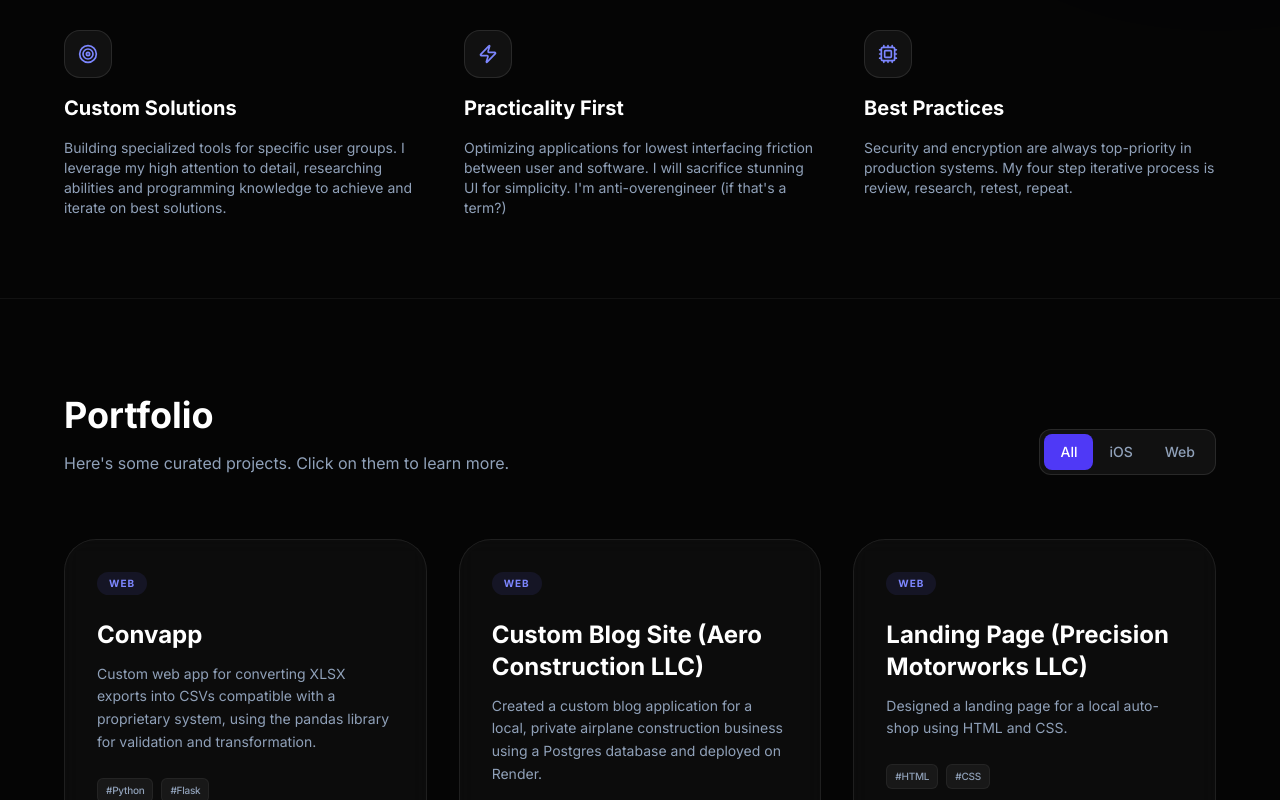
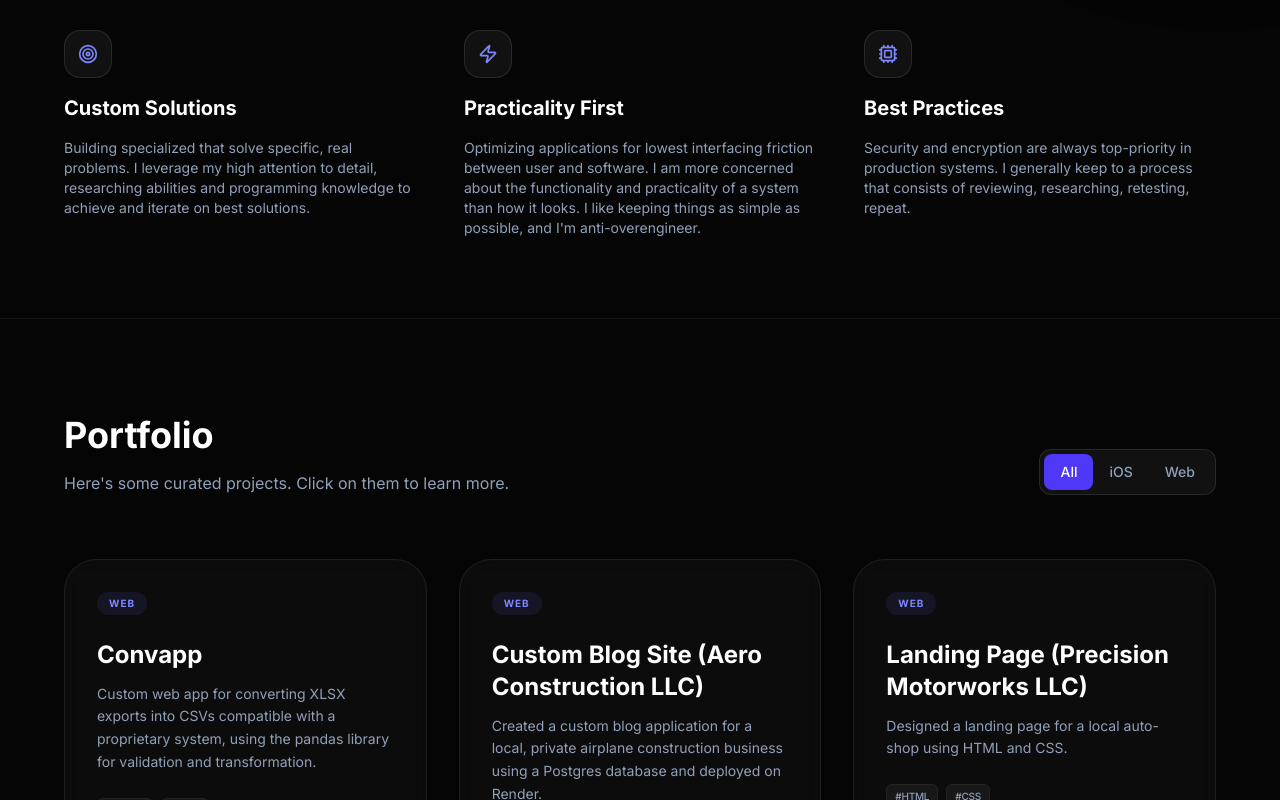
Before and after one commit to isaacjstriker/portfolio, a React (Vite) app: page / in a window 1280 px wide. Shown: the part 900-1700 px from the top of the page. Built offline with nearby package versions, Linux system fonts and the light colour scheme; the HTML template or start-up script is replaced by a standard one.

Commit message:
- Removed resume download - Added blog link - Revised some text

```diff
--- a/src/App.jsx
+++ b/src/App.jsx
@@ -90,6 +90,7 @@ export default function App() {
                     <div className="hidden md:flex items-center space-x-8 text-sm font-medium">
                         <a href="#projects" className="hover:text-white transition-colors leading-none">Projects</a>
                         <a href="#stack" className="hover:text-white transition-colors leading-none">Stack</a>
+                        <a href="https://medium.com/@strikerisaac480" target="_blank" rel="noopener noreferrer" className="hover:text-white transition-colors leading-none">Blog</a>
                         <a href="#"
                         onClick={(e) => {
                             e.preventDefault();
@@ -147,9 +148,9 @@ export default function App() {
             <section className="py-20 px-6 border-y border-white/5 items-center">
                 <div className="max-w-6xl mx-auto grid md:grid-cols-3 gap-12">
                     {[
-                        { title: "Custom Solutions", desc: "Building specialized tools for specific user groups. I leverage my high attention to detail, researching abilities and programming knowledge to achieve and iterate on best solutions.", icon: "target" },
-                        { title: "Practicality First", desc: "Optimizing applications for lowest interfacing friction between user and software. I will sacrifice stunning UI for simplicity. I'm anti-overengineer (if that's a term?)", icon: "zap" },
-                        { title: "Best Practices", desc: "Security and encryption are always top-priority in production systems. My four step iterative process is review, research, retest, repeat.", icon: "cpu" }
+                        { title: "Custom Solutions", desc: "Building specialized that solve specific, real problems. I leverage my high attention to detail, researching abilities and programming knowledge to achieve and iterate on best solutions.", icon: "target" },
+                        { title: "Practicality First", desc: "Optimizing applications for lowest interfacing friction between user and software. I am more concerned about the functionality and practicality of a system than how it looks. I like keeping things as simple as possible, and I'm anti-overengineer.", icon: "zap" },
+                        { title: "Best Practices", desc: "Security and encryption are always top-priority in production systems. I generally keep to a process that consists of reviewing, researching, retesting, repeat.", icon: "cpu" }
                     ].map((item, i) => (
                         <div key={i} className="space-y-4">
                             <div className="w-12 h-12 rounded-2xl bg-white/5 flex items-center justify-center text-indigo-400 border border-white/10">
@@ -230,7 +231,7 @@ export default function App() {
 
             {/* Footer */}
             <footer className="py-20 px-6 text-center border-t border-white/5">
-                <h2 className="text-4xl font-bold text-white mb-8">Work with me!</h2>
+                <h2 className="text-4xl font-bold text-white mb-8">Let's work together!</h2>
                 <a href="#"
                         onClick={(e) => {
                             e.preventDefault();
@@ -241,7 +242,7 @@ export default function App() {
                 <div className="mt-20 flex justify-center space-x-8 text-slate-500 text-sm">
                     <a href="https://github.com/isaacjstriker" target="_blank" rel="noopener noreferrer" className="flex items-center space-x-2 hover:text-white transition-colors group"><Icon name="github" size={25} className="text-slate-500 group-hover:text-indigo-400"/></a>
                     <a href="https://www.linkedin.com/in/isaac-striker-a66921380/" target="_blank" rel="noopener noreferrer" className="flex items-center space-x-2 hover:text-white transition-colors group"><Icon name="linkedin" size={25} className="text-slate-500 group-hover:text-indigo-400"/></a>
-                    <a href="../portfolio/public_resume.pdf" target="_blank" rel="noopener noreferrer" className="flex items-center space-x-2 hover:text-white transition-colors group" download>
+                    <a href="https://drive.google.com/file/d/1OJUyQNULrBrlv4bYspoznf3oMCQhfa9u/view?usp=sharing" target="_blank" rel="noopener noreferrer" className="flex items-center space-x-2 hover:text-white transition-colors group">
                         <Icon name="briefcase" size={25} className="text-slate-500 group-hover:text-indigo-400" />
                     </a>
                 </div>
```
Also changed, not shown: 1 other file (tests, documents, lock files or other folders).
